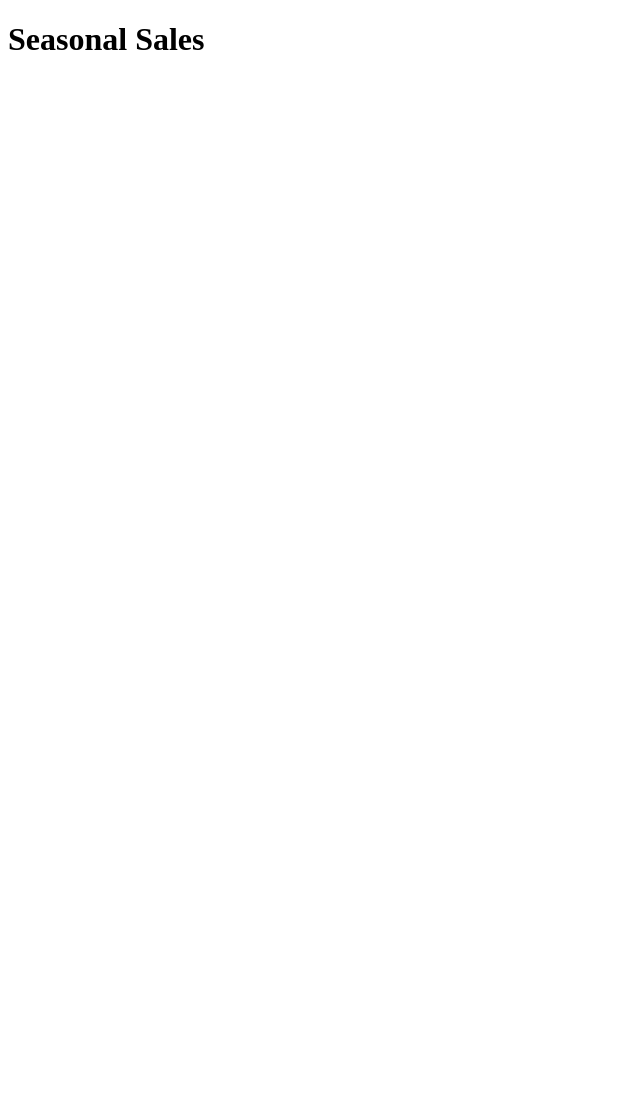
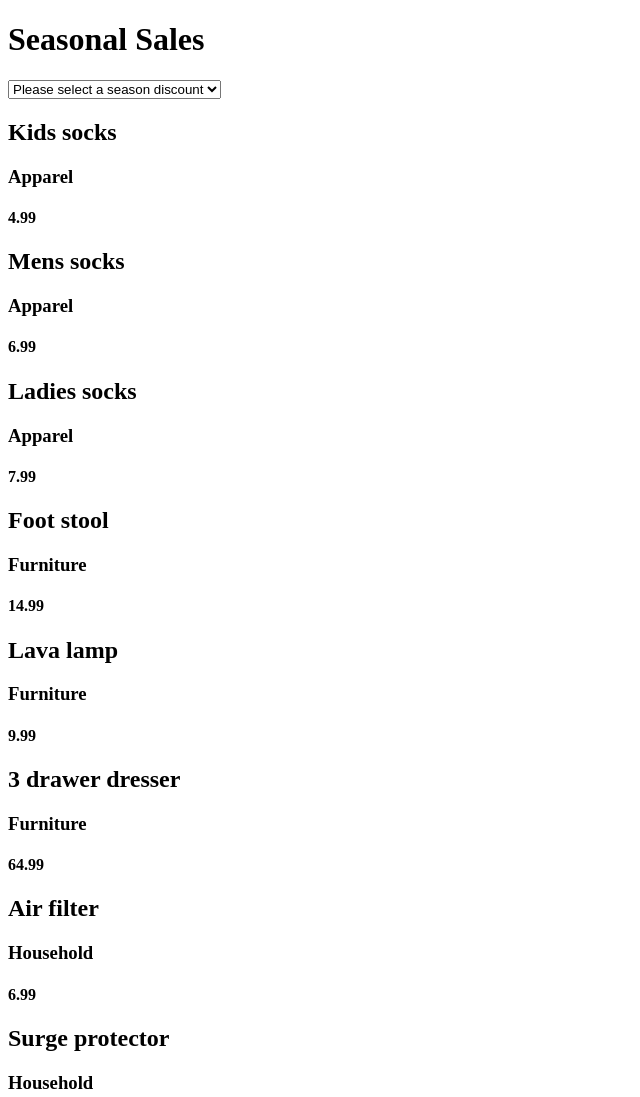
Before and after one commit to daviddassau/seasonal-sales, a plain HTML site: page index.html in a window 1280 px wide. Shown: the top 1097 px of the page, without its empty margins (0-640 px from the left). Before the commit the page ends 800 px from the top, so only its background shows below. Drawn offline with Linux system fonts and the light colour scheme.

Commit message:
added select tags

```diff
--- a/index.html
+++ b/index.html
@@ -8,6 +8,13 @@
 
 	<h1>Seasonal Sales</h1>
 
+	<select>
+		<option>Please select a season discount</option>
+		<option>Winter</option>
+		<option>Autumn</option>
+		<option>Spring</option>
+	</select>
+
 	<div id="mainSSContainer"></div>
 
 
--- a/seasonal-sales.js
+++ b/seasonal-sales.js
@@ -1,28 +1,42 @@
 
 var mainContainerDiv = document.getElementById("mainSSContainer");
-var jsonProductArray = [];
-var jsonDepartmentsArray = [];
-var count = 0;
+var jsonProductArray = []; // empty array for products objects
+var jsonDepartmentsArray = []; //empty array for departments/categories objects
+var count = 0; //counter, set to zero, to count through each array
 
+// function to count...
 function counter(){
 	count++
 	if (count === 2) {
-		console.log("You got 2");
+		domProducts();
+		console.log(jsonDepartmentsArray,jsonProductArray);
 	}
 }
 
 
-function domString(){
-	var productString = "";
-	for(var i = 0; i < products.length; i++){
-		productString += `<div class="mainProductDiv">`;
-		productString +=   `<h2 class="productName">${products[i].name}</h2>`;
-		productString +=   `<h3 class="departmentName">${departments[i].id}</h3>`;
-		productString +=   `<div class="productPrice">${products[i].price}</div>`;
-		productString += `</div>`;
-	}
-	writeToDom(productString);
-}
+
+
+function domProducts() {
+    let productString = '';
+    jsonProductArray.forEach(function(index){
+            productString += `<div id='productCards'>`;
+            productString +=     `<h2>${index.name}</h2>`;
+            if (index.category_id === 1) {
+            productString +=     `<h3>${jsonDepartmentsArray[0].name}</h3>`;
+            } else if (index.category_id === 2) {
+                productString +=     `<h3>${jsonDepartmentsArray[1].name}</h3>`;
+            } else if (index.category_id === 3) {
+                productString +=     `<h3>${jsonDepartmentsArray[2].name}</h3>`;
+            }
+            productString +=     `<h4>${index.price}</h4>`;
+            productString += `</div>`;
+    });
+    writeToDom(productString);
+};
+
+
+
+
 
 // function to print to dom
 function writeToDom(productString){
@@ -39,7 +53,7 @@ function productsJSONLoad(){
 // function to ...
 function departmentsJSONLoad(){
 	var data = JSON.parse(this.responseText);
-	jsonDepartmentsArray = data.departments;
+	jsonDepartmentsArray = data.categories;
 	counter();
 }
 
@@ -63,8 +77,8 @@ myRequest.send();
 
 
 //
-var myRequest = new XMLHttpRequest();
-myRequest.addEventListener("load", departmentsJSONLoad);
-// myRequest.addEventListener("error", departmentsJSONError);
-myRequest.open("GET", "departments.json");
-myRequest.send();
+var myRequest2 = new XMLHttpRequest();
+myRequest2.addEventListener("load", departmentsJSONLoad);
+// myRequest2.addEventListener("error", departmentsJSONError);
+myRequest2.open("GET", "departments.json");
+myRequest2.send();
```
Also changed, not shown: 1 other file.
